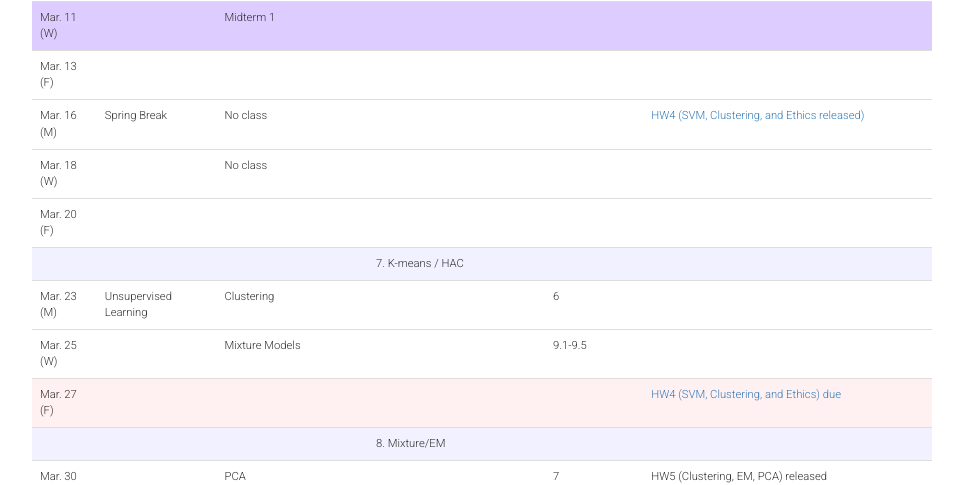
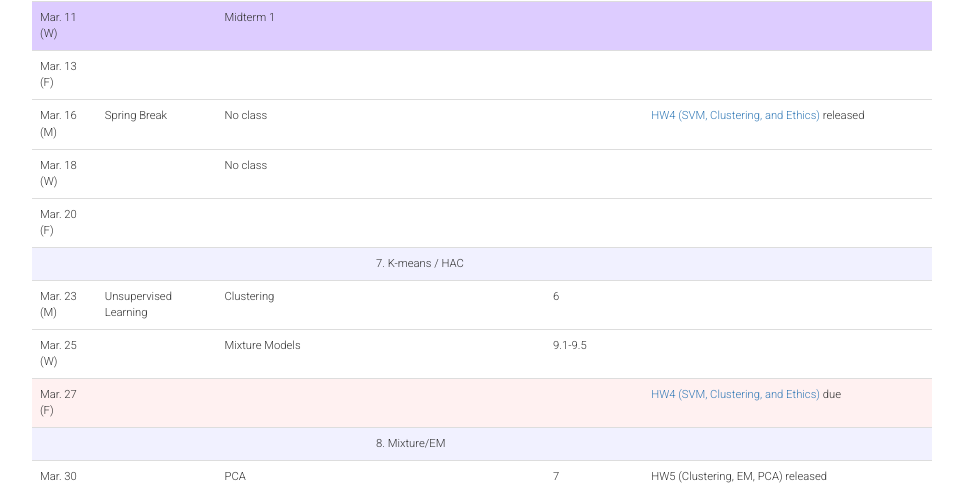
Before and after one commit to harvard-ml-courses/cs181-web-2020, a Jekyll site: the page built from schedule.html, in a window 1280 px wide and 900 px high, scrolled down 1313 px. Shown: the part 151-636 px from the top of the window, without its empty margins (158-1121 px from the left). Built offline with Jekyll 4.4.1, drawn with Linux system fonts in a browser that asks for light colours.

```diff
--- a/_data/all.yaml
+++ b/_data/all.yaml
@@ -251,7 +251,7 @@ lectures:
     section:
     readings:
     demos:
-    hw: <a href="/cs181-web/homework#hw4">HW4 (SVM, Clustering, and Ethics released)</a>
+    hw: <a href="/cs181-web/homework#hw4">HW4 (SVM, Clustering, and Ethics)</a> released
   - topic: #Mar 20
     subtopic: No class
     section:
@@ -286,7 +286,7 @@ lectures:
     section:
     readings:
     demos:
-    hw: <a href="/cs181-web/homework#hw4">HW4 (SVM, Clustering, and Ethics) due</a>
+    hw: <a href="/cs181-web/homework#hw4">HW4 (SVM, Clustering, and Ethics)</a> due
     type: 'hw'
   - topic: # section 8
     subtopic:
```
